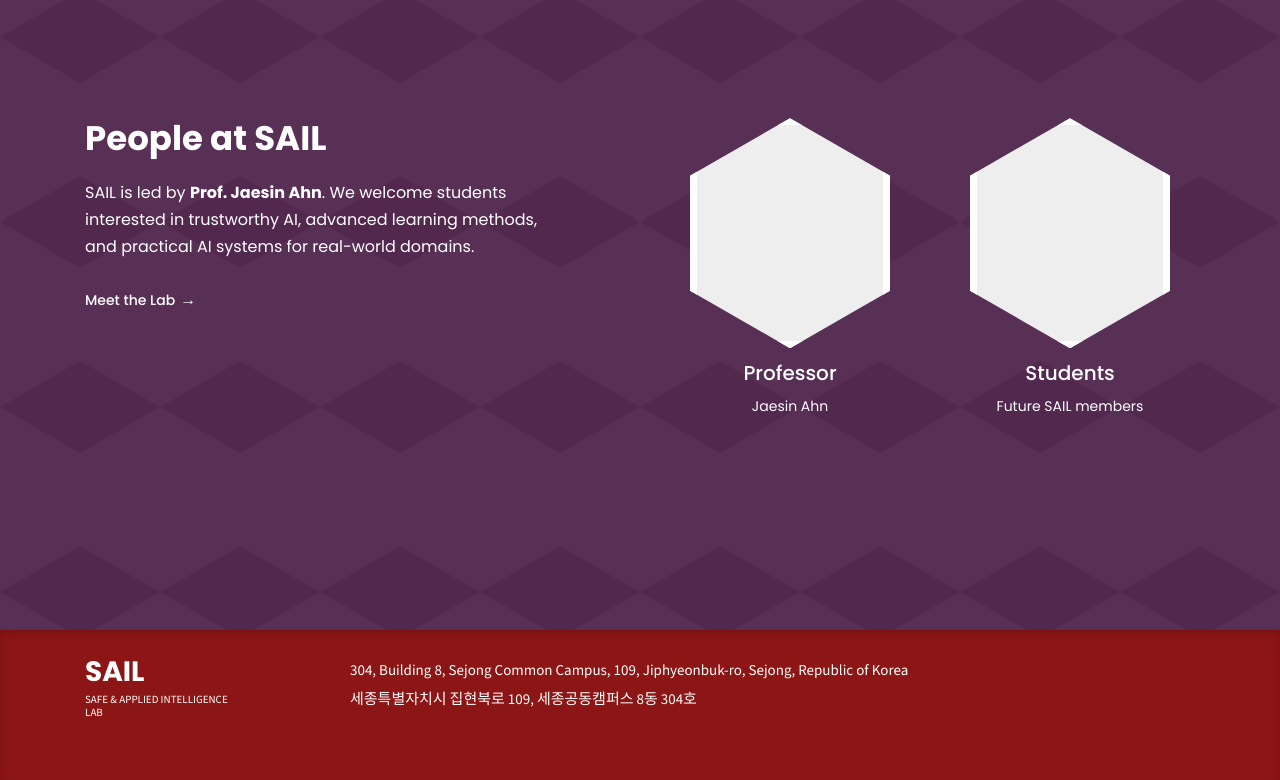
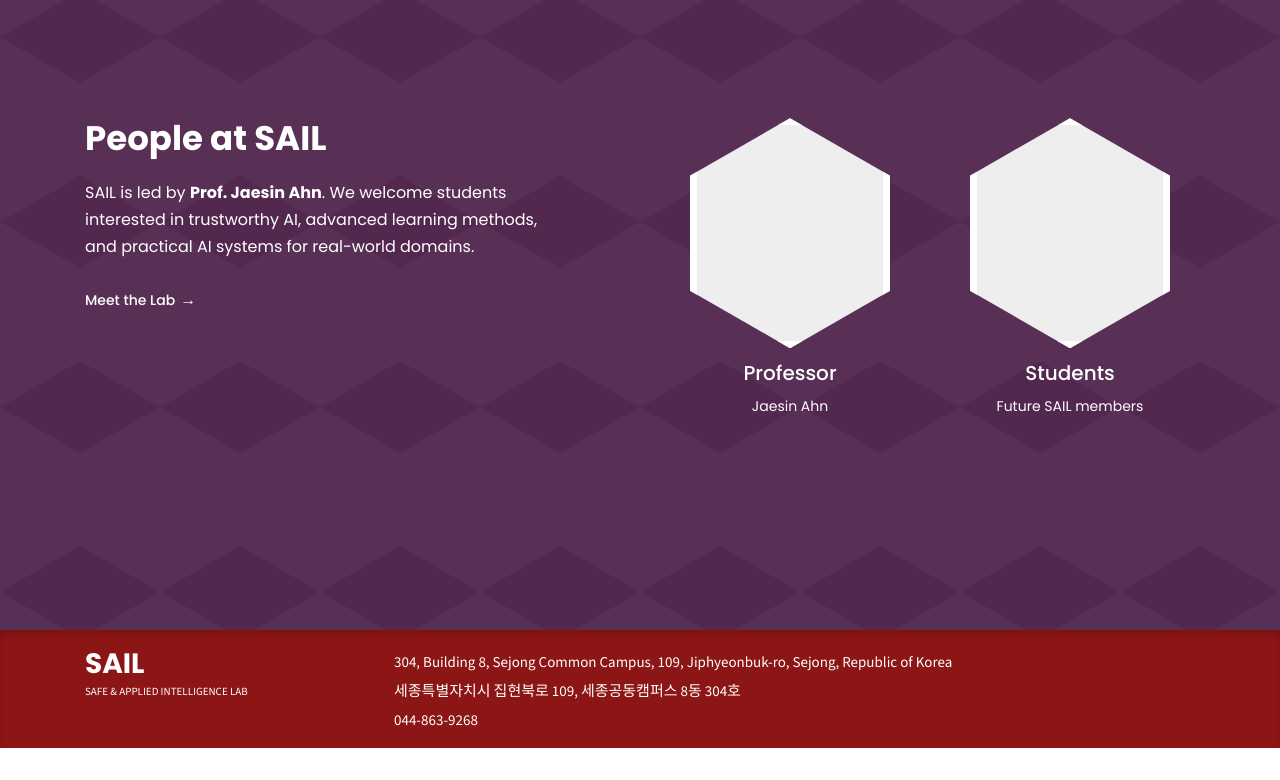
Before and after one commit to sail-hanbat/sail-hanbat.github.io, a Next.js app: page / in a window 1280 px wide. Shown: the part 1219-1999 px from the top of the page. After the commit the page ends 1967 px from the top, so only its background shows below. Built offline with nearby package versions, Linux system fonts and the light colour scheme; no server answers; the database is empty.

Commit message:
Refine contact details and add campus map

```diff
--- a/app/globals.css
+++ b/app/globals.css
@@ -822,7 +822,7 @@ li {
 }
 
 .research-track > span,
-.contact-panel span {
+.contact-panel > div > span {
   color: var(--sail-blue);
   font-weight: 600;
 }
@@ -1088,9 +1088,14 @@ li {
   margin: 0;
 }
 
+.contact-layout {
+  display: grid;
+  grid-template-columns: 1fr;
+  gap: 55px;
+  align-items: start;
+}
+
 .contact-panel {
-  display: grid;
-  max-width: 820px;
   border-top: 1px solid #ddd;
 }
 
@@ -1103,6 +1108,29 @@ li {
 
 .contact-panel p {
   margin-bottom: 0;
+}
+
+.contact-address-lines {
+  display: grid;
+  gap: 5px;
+}
+
+.contact-address-lines span {
+  font-size: 14px;
+  line-height: 1.65;
+  white-space: nowrap;
+}
+
+.contact-map h2 {
+  margin-bottom: 18px;
+  font-size: 25px;
+}
+
+.contact-map iframe {
+  display: block;
+  width: 100%;
+  height: 410px;
+  border: 1px solid #d4d4d4;
 }
 
 .news-index-grid {
@@ -1490,18 +1518,18 @@ li {
 }
 
 .global-footer {
-  min-height: 150px;
+  min-height: 118px;
   background: #8c1515;
   box-shadow: inset 0 4px 8px -2px rgba(0, 0, 0, 0.2);
   color: #fff;
-  padding: 28px 0 18px;
+  padding: 20px 0 15px;
   font-family: 'Source Sans 3', Arial, Helvetica, sans-serif;
 }
 
 .footer-grid {
   display: grid;
-  grid-template-columns: 235px 1fr;
-  gap: 30px;
+  grid-template-columns: 285px 1fr;
+  gap: 24px;
 }
 
 .footer-logo {
@@ -1517,10 +1545,10 @@ li {
 }
 
 .footer-logo span {
-  max-width: 150px;
   margin-top: 7px;
   font-size: 11px;
   line-height: 1.2;
+  white-space: nowrap;
   text-transform: uppercase;
 }
 
@@ -1533,6 +1561,12 @@ li {
   font-style: normal;
   font-weight: 300;
   line-height: 1.45;
+}
+
+.footer-address a {
+  width: max-content;
+  color: #fff;
+  font-weight: 300;
 }
 
 @media (max-width: 1199px) {
@@ -1814,6 +1848,7 @@ li {
   .profile-section-grid,
   .expertise-groups,
   .interest-grid,
+  .contact-layout,
   .admin-grid,
   .admin-add-form,
   .admin-row {
@@ -1941,6 +1976,14 @@ li {
     gap: 8px;
   }
 
+  .contact-address-lines span {
+    white-space: normal;
+  }
+
+  .contact-map iframe {
+    height: 340px;
+  }
+
   .news-article-header {
     padding: 60px 0 70px;
   }
@@ -1962,7 +2005,7 @@ li {
 
   .footer-grid {
     grid-template-columns: 1fr;
-    gap: 22px;
+    gap: 16px;
   }
 
 }
--- a/components/site-footer.tsx
+++ b/components/site-footer.tsx
@@ -10,6 +10,7 @@ export function SiteFooter() {
           <address className="footer-address">
             <span lang="en">304, Building 8, Sejong Common Campus, 109, Jiphyeonbuk-ro, Sejong, Republic of Korea</span>
             <span lang="ko">세종특별자치시 집현북로 109, 세종공동캠퍼스 8동 304호</span>
+            <a href="tel:+82448639268">044-863-9268</a>
           </address>
         </div>
       </div>
```
Also changed, not shown: app/contact/page.tsx (+17 -3 lines), 72 other files (tests, documents, lock files or other folders).
